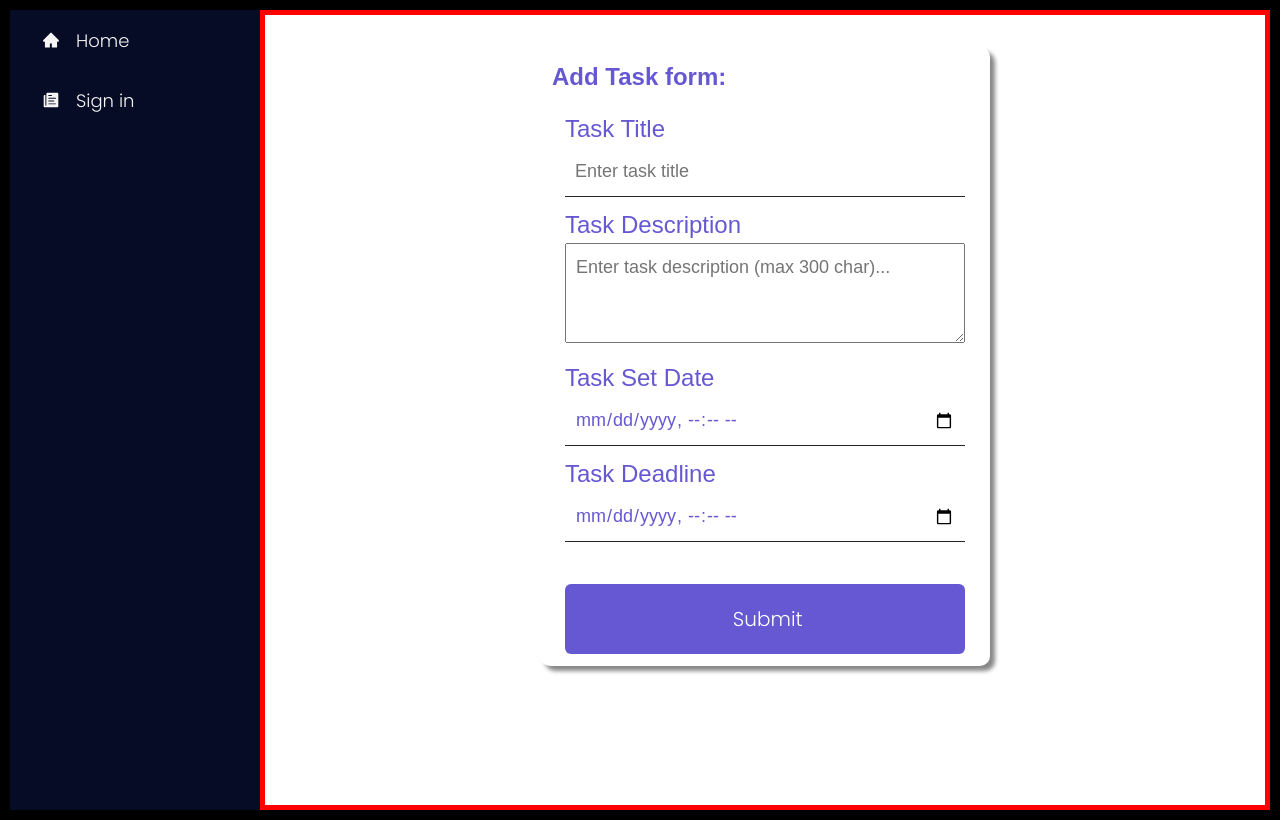
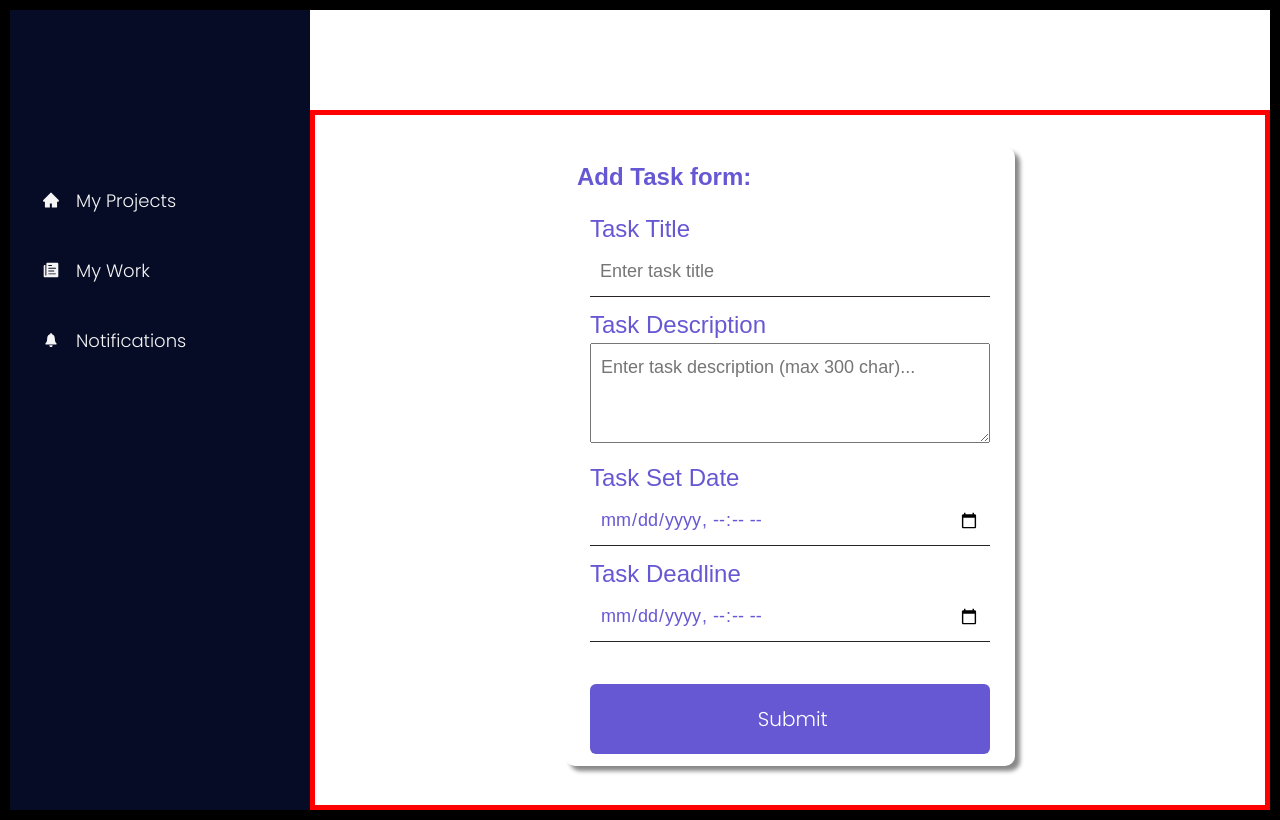
Before and after one commit to HenriR21k/React-FYP, a React (Create React App) app: page /GroupPage/AddTaskPage in a window 1280 px wide. Built offline with nearby package versions, Linux system fonts and the light colour scheme.

Commit message:
added styling

```diff
--- a/src/components/layouts/Layout.css
+++ b/src/components/layouts/Layout.css
@@ -26,7 +26,7 @@ div#root div.centrepane > main {
 */
 
 div.pageComponents {
-
+    margin-top: 100px;
     border: 5px solid red;
 }
 
--- a/src/components/layouts/Sidebar.css
+++ b/src/components/layouts/Sidebar.css
@@ -1,10 +1,14 @@
 
 .nav-menu {
   background-color: #060b26;
-  width: 250px;
+  width: 300px;
   height: 100vh;
 
+}
 
+.nav-menu-items {
+
+  margin-top: 150px;
 }
 
 .nav-text {
@@ -14,10 +18,22 @@
   padding: 8px 0px 8px 16px;
   list-style: none;
   height: 60px;
+  margin-top: 10px;
 
 }
 
-.nav-text a {
+.nav-textLog {
+  display: flex;
+  justify-content: start;
+  align-items: center;
+  padding: 8px 0px 8px 16px;
+  list-style: none;
+  height: 60px;
+  margin-top: 500px;
+
+}
+
+.nav-text a, .nav-textLog a {
   text-decoration: none;
   color: #f5f5f5;
   font-size: 18px;
@@ -28,11 +44,20 @@
   padding: 0 16px;
   border-radius: 4px;
 
+
 }
 
-.nav-text a:hover {
+.nav-text a:hover, .nav-textLog a:hover {
   background-color: #1a83ff;
 }
+
+.nav-text a.navSelected, .nav-textLog a.navSelected {
+
+  border-radius:  75px;
+  background: rgba(168, 170, 170, 0.2)
+}
+
+
 
 .nav-menu-items {
   width: 100%;
--- a/src/components/layouts/Sidebar.js
+++ b/src/components/layouts/Sidebar.js
@@ -1,9 +1,11 @@
-import { Link } from 'react-router-dom';
+import { NavLink } from 'react-router-dom';
 import { SidebarData } from './SidebarData';
 import './Sidebar.css';
 
 
 function Sidebar() {
+
+  const getLinkStyle = ({ isActive }) => ( isActive ? 'navSelected' : null);
 
   return (
         <nav className='nav-menu'>
@@ -11,10 +13,7 @@ function Sidebar() {
             {SidebarData.map((item, index) => {
               return (
                 <li key={index} className={item.cName}>
-                  <Link to={item.path}>
-                    {item.icon}
-                    <span>{item.title}</span>
-                  </Link>
+                  <NavLink to={item.path} className={getLinkStyle}>{item.icon}<span>{item.title}</span></NavLink>
                 </li>
               );
             })}
--- a/src/components/layouts/SidebarData.js
+++ b/src/components/layouts/SidebarData.js
@@ -4,15 +4,29 @@ import * as IoIcons from "react-icons/io";
 
 export const SidebarData = [
   {
-    title: "Home",
+    title: "My Projects",
     path: "/",
     icon: <AiIcons.AiFillHome />,
     cName: "nav-text",
   },
   {
-    title: "Sign in",
-    path: "/signin",
+    title: "My Work",
+    path: "/MyWork",
     icon: <IoIcons.IoIosPaper />,
     cName: "nav-text",
   },
+  {
+    title: "Notifications",
+    path: "/MyNotifications",
+    icon: <IoIcons.IoIosNotifications />,
+    cName: "nav-text",
+  },
+
+  {
+    title: "Sign in",
+    path: "/signin",
+    icon: <IoIcons.IoIosLogOut />,
+    cName: "nav-textLog",
+  },
+
 ];
```
